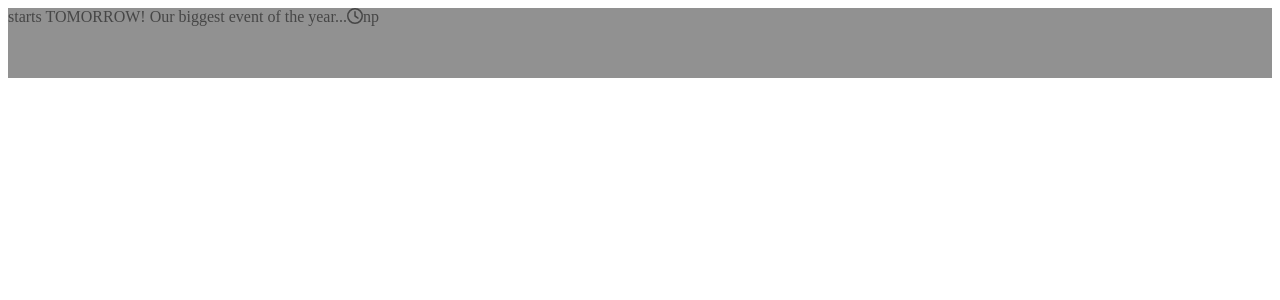
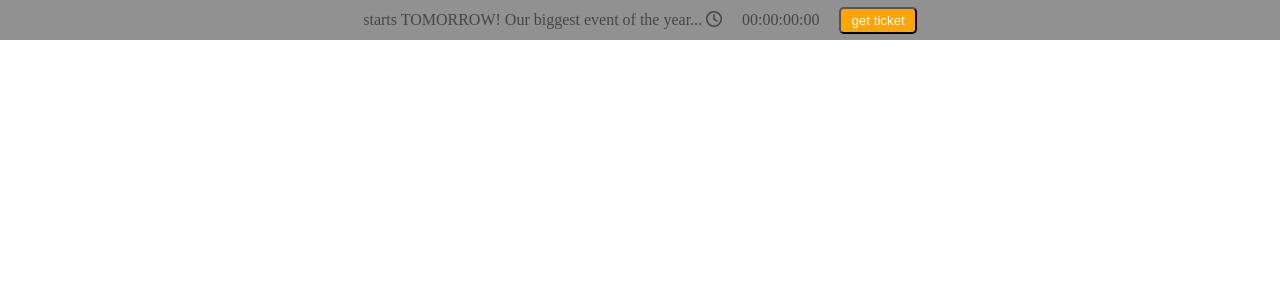
Before and after one commit to ManuelAvanzi/proj-html-vuejs, a Vue app: page / in a window 1280 px wide. Shown: the top 300 px of the page. Built offline with nearby package versions, Linux system fonts and the light colour scheme.

Commit message:
header-timeline 1.0

```diff
--- a/src/App.vue
+++ b/src/App.vue
@@ -17,5 +17,5 @@ export default {
 </script>
 
 <style lang="scss">
-
+  @import 'style/main.scss'
 </style>
--- a/src/components/timelineBar.vue
+++ b/src/components/timelineBar.vue
@@ -1,6 +1,10 @@
 <template>
     <div class="container">
-        <span>starts TOMORROW! Our biggest event of the year...<i class="far fa-clock"></i>np</span>
+        <span>starts TOMORROW! Our biggest event of the year...
+            <i class="far fa-clock"></i>
+            <span class="time-zero">00:00:00:00</span>
+            <button class="button">get ticket</button>
+        </span>
     </div>
 </template>
 
@@ -15,11 +19,23 @@ export default {
 <style lang="scss" scoped>
 .container{
     width:100%;
-    height: 70px;
+    height: 40px;
     background-color: rgba(128, 128, 128, 0.863);
+    display: flex;
+    justify-content: center;
+    align-items: center;
+
 
     span{
         color:rgb(70, 70, 70);
+        margin:0 20px;
+    }
+    button{
+        color:white;
+        padding:4px 10px;
+        background-color: orange;
+        border-radius: 5px;
+        border-color:none;
     }
 }
 </style>
--- /dev/null
+++ b/src/style/main.scss
@@ -0,0 +1,5 @@
+*{
+    margin:0;
+    padding:0;
+    box-sizing: border-box;
+}
--- a/src/assets/main.scss
+++ b/src/style/variables.scss
@@ -1,9 +1,3 @@
-*{
-    margin:0;
-    padding:0;
-    box-sizing: border-box;
-}
-
 /*colors*/
 $white: #ffffff;
 $blue: #224184;
```
